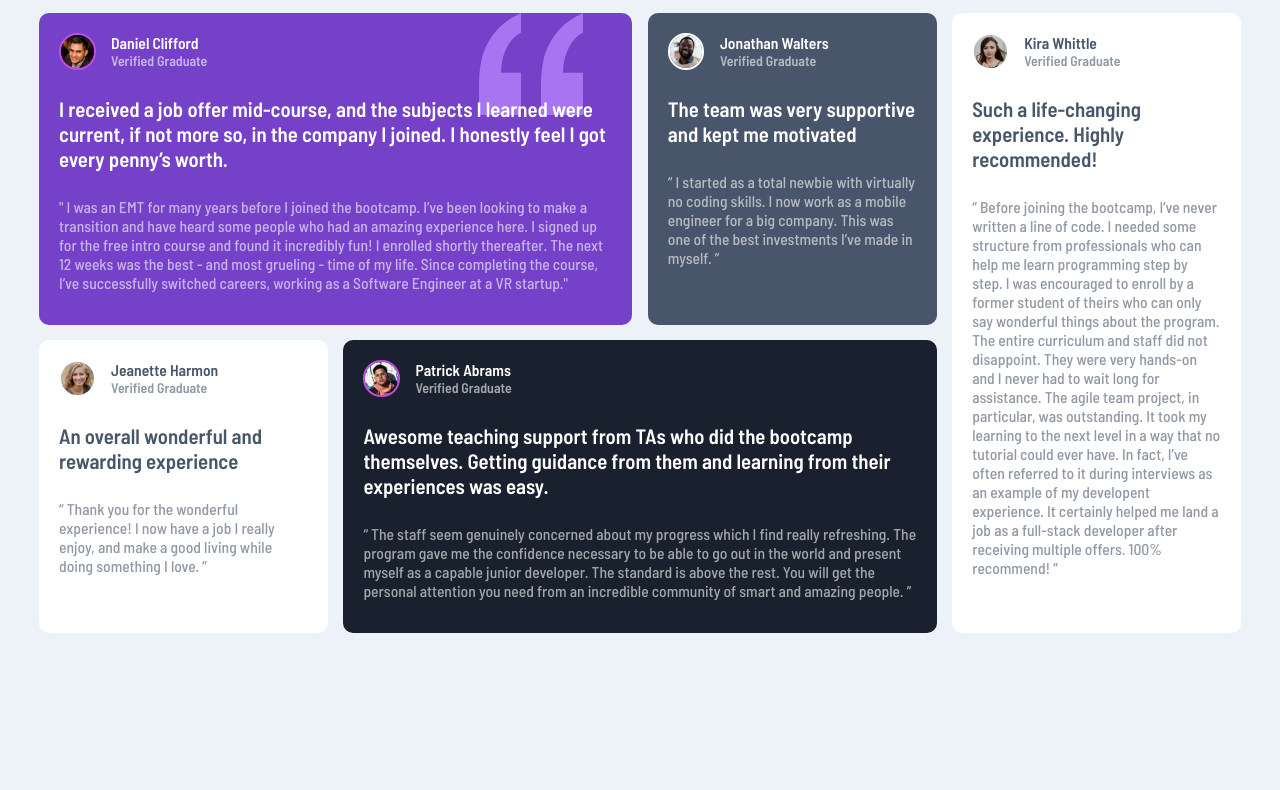
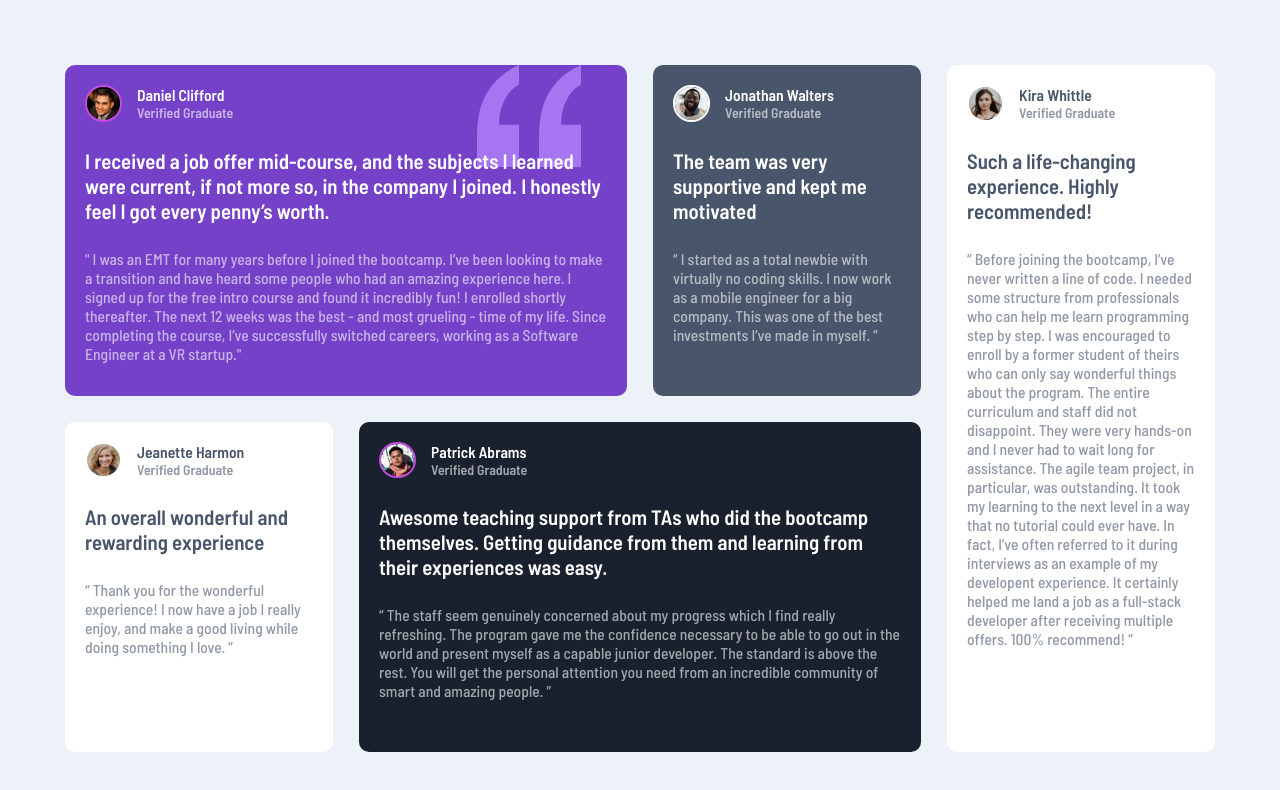
Before and after one commit to RaefKrayem/testimonials-grid-section, a plain HTML site: page index.html in a window 1280 px wide. Drawn offline with Linux system fonts and the light colour scheme.

Commit message:
modified css file

```diff
--- a/style.css
+++ b/style.css
@@ -38,14 +38,13 @@ body {
 
 .main {
     width: 100%;
-    height: 600px;
     display: flex;
     flex-direction: column;
-    gap: 20px;
+    gap: 2rem;
 }
 
 .main > div {
-    padding: 20px 35px;
+    padding: 2rem;
 }
 
 
@@ -181,13 +180,15 @@ html {
     font-size: 13px;
 }
 
+body {
+    padding: 5rem;
+}
+
 .main {
     width: 100%;
-    height: 600px;
     display: grid;
     grid-template-columns: 1fr 1fr 1fr 1fr;
-    grid-template-rows: auto auto;
-    gap: 1.2rem;
+    grid-template-rows: 1fr 1fr;
 }
 
 .main > div {
```
